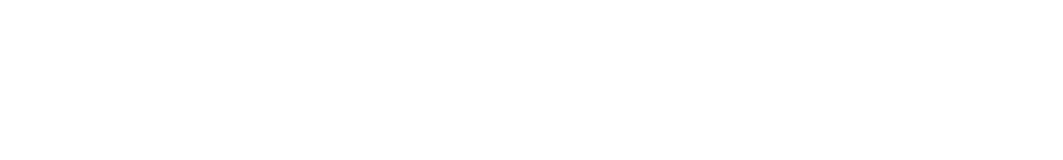
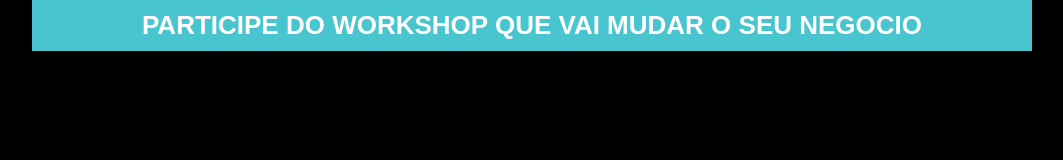
Before and after one commit to Lpslopes/PAGINA-DE-CAPTURA, a plain HTML site: page index.html in a window 1280 px wide. Shown: the whole page, without its empty margins (108-1171 px from the left). Drawn offline with Linux system fonts and the light colour scheme.

Commit message:
Criando o Header

```diff
--- a/index.html
+++ b/index.html
@@ -4,9 +4,20 @@
     <meta charset="UTF-8">
     <meta http-equiv="X-UA-Compatible" content="IE=edge">
     <meta name="viewport" content="width=device-width, initial-scale=1.0">
+    <link rel="stylesheet" href="style.css">
+    <link rel="icon" href="./images/ico.png" type="image/png">
     <title>Pagina de Captura</title>
 </head>
 <body>
+    <div class="container">
+        <header>
+            <h1 class="title">PARTICIPE DO WORKSHOP QUE VAI MUDAR O SEU NEGOCIO</h1>
+        </header>
 
+
+
+
+    </div>
+    <script src="script.js"></script>
 </body>
 </html>
--- a/style.css
+++ b/style.css
@@ -0,0 +1,26 @@
+*{
+    margin:0;
+    padding: 0;
+}
+body{
+    font-family: Arial, Helvetica, sans-serif;
+    background-color:black;
+
+
+}
+.container{
+    max-width: 1000px;
+    margin:auto;
+}
+
+header{
+    background-color: #48c5ce;
+    text-align: center;
+    color: white;
+    padding: 10px;
+}
+
+.title{
+    font-size: 26px;
+
+}
```
Also changed, not shown: script.js (added).
